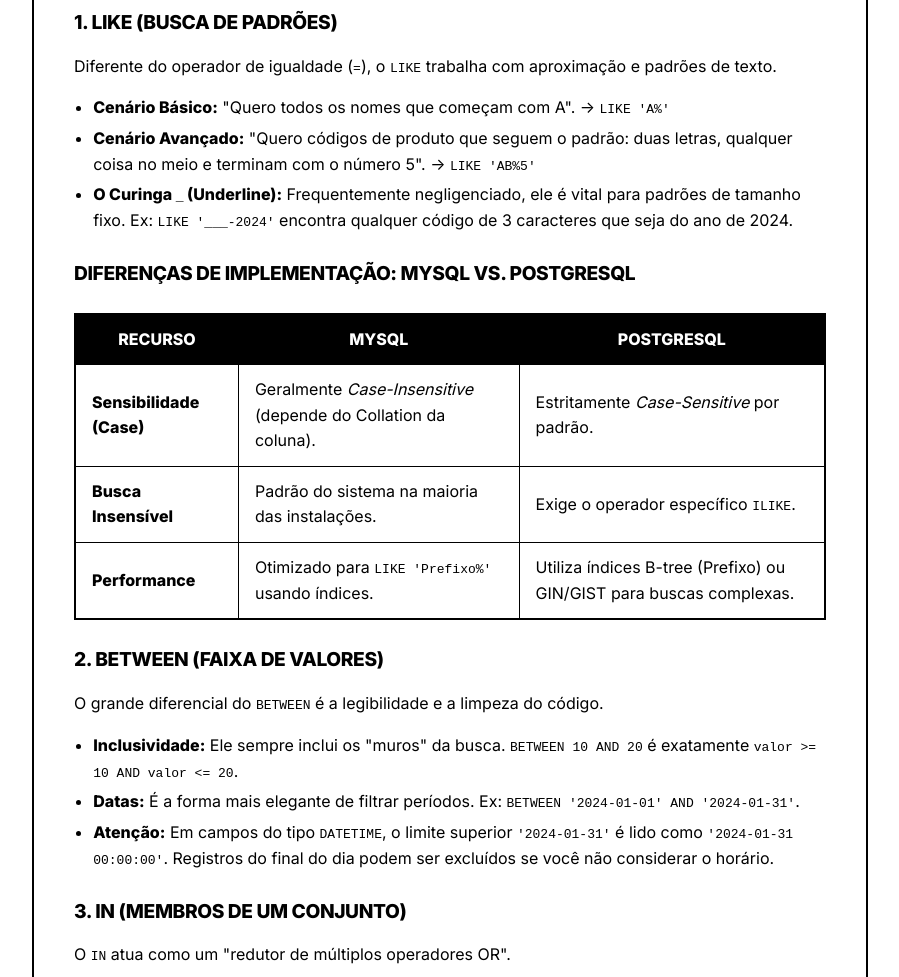
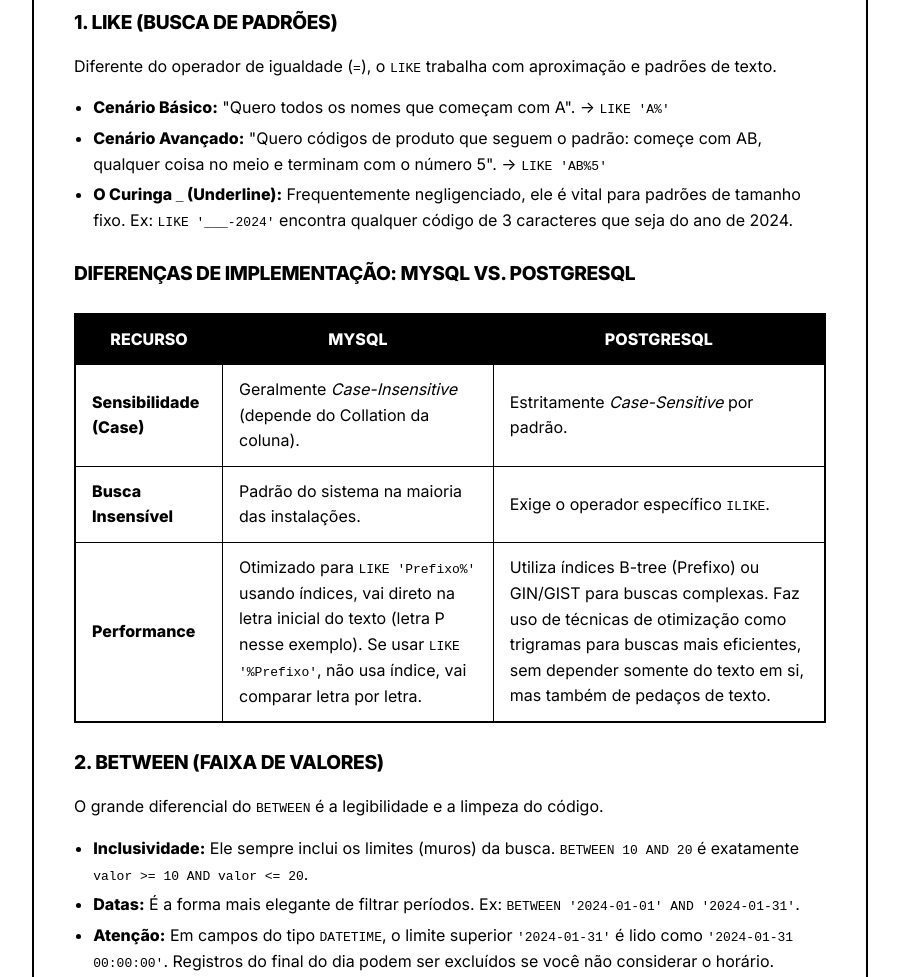
Before and after one commit to prosalomaon/apostila-bd-ii, an Eleventy site: page src/componentes/banco-de-dados-ii/bimestre-02/aula-11/index.html in a window 1280 px wide. Shown: the part 620-1597 px from the top of the page, without its empty margins (190-1089 px from the left). Built offline with nearby package versions, Linux system fonts and the light colour scheme; Eleventy itself is replaced by a stand-in of ours; files that its build step writes are made by us from their sources.

Commit message:
fix: text ajustments

```diff
--- a/src/componentes/banco-de-dados-ii/bimestre-01/aula-09/index.html
+++ b/src/componentes/banco-de-dados-ii/bimestre-01/aula-09/index.html
@@ -1,7 +1,7 @@
 ---
 title: "Revisão de Conceitos"
 aula_numero: "09"
-description: "Consolidação do 1Âº Bimestre."
+description: "Consolidação do 1º Bimestre."
 tags:
 - aula
 - bimestre-01
--- a/src/componentes/banco-de-dados-ii/bimestre-02/aula-11/index.html
+++ b/src/componentes/banco-de-dados-ii/bimestre-02/aula-11/index.html
@@ -18,7 +18,8 @@ tags:
     texto.</p>
   <ul>
     <li><strong>Cenário Básico:</strong> "Quero todos os nomes que começam com A". &rarr; <code>LIKE 'A%'</code></li>
-    <li><strong>Cenário Avançado:</strong> "Quero códigos de produto que seguem o padrão: duas letras, qualquer coisa no
+    <li><strong>Cenário Avançado:</strong> "Quero códigos de produto que seguem o padrão: começe com AB, qualquer coisa
+      no
       meio e terminam com o número 5". &rarr; <code>LIKE 'AB%5'</code></li>
     <li><strong>O Curinga <code>_</code> (Underline):</strong> Frequentemente negligenciado, ele é vital para padrões de
       tamanho fixo. Ex: <code>LIKE '___-2024'</code> encontra qualquer código de 3 caracteres que seja do ano de 2024.
@@ -47,8 +48,11 @@ tags:
       </tr>
       <tr>
         <td><strong>Performance</strong></td>
-        <td>Otimizado para <code>LIKE 'Prefixo%'</code> usando índices.</td>
-        <td>Utiliza índices B-tree (Prefixo) ou GIN/GIST para buscas complexas.</td>
+        <td>Otimizado para <code>LIKE 'Prefixo%'</code> usando índices, vai direto na letra inicial do texto (letra P
+          nesse exemplo). Se usar <code>LIKE '%Prefixo'</code>, não usa índice, vai comparar letra por letra.</td>
+        <td>Utiliza índices B-tree (Prefixo) ou GIN/GIST para buscas complexas. Faz uso de técnicas de otimização
+          como trigramas para buscas mais eficientes, sem depender somente do texto em si, mas também de pedaços de
+          texto.</td>
       </tr>
     </tbody>
   </table>
@@ -56,7 +60,8 @@ tags:
   <h3>2. BETWEEN (Faixa de Valores)</h3>
   <p>O grande diferencial do <code>BETWEEN</code> é a legibilidade e a limpeza do código.</p>
   <ul>
-    <li><strong>Inclusividade:</strong> Ele sempre inclui os "muros" da busca. <code>BETWEEN 10 AND 20</code> é
+    <li><strong>Inclusividade:</strong> Ele sempre inclui os limites (muros) da busca. <code>BETWEEN 10 AND 20</code>
+      é
       exatamente <code>valor >= 10 AND valor <= 20</code>.</li>
     <li><strong>Datas:</strong> É a forma mais elegante de filtrar períodos. Ex:
       <code>BETWEEN '2024-01-01' AND '2024-01-31'</code>.
```
